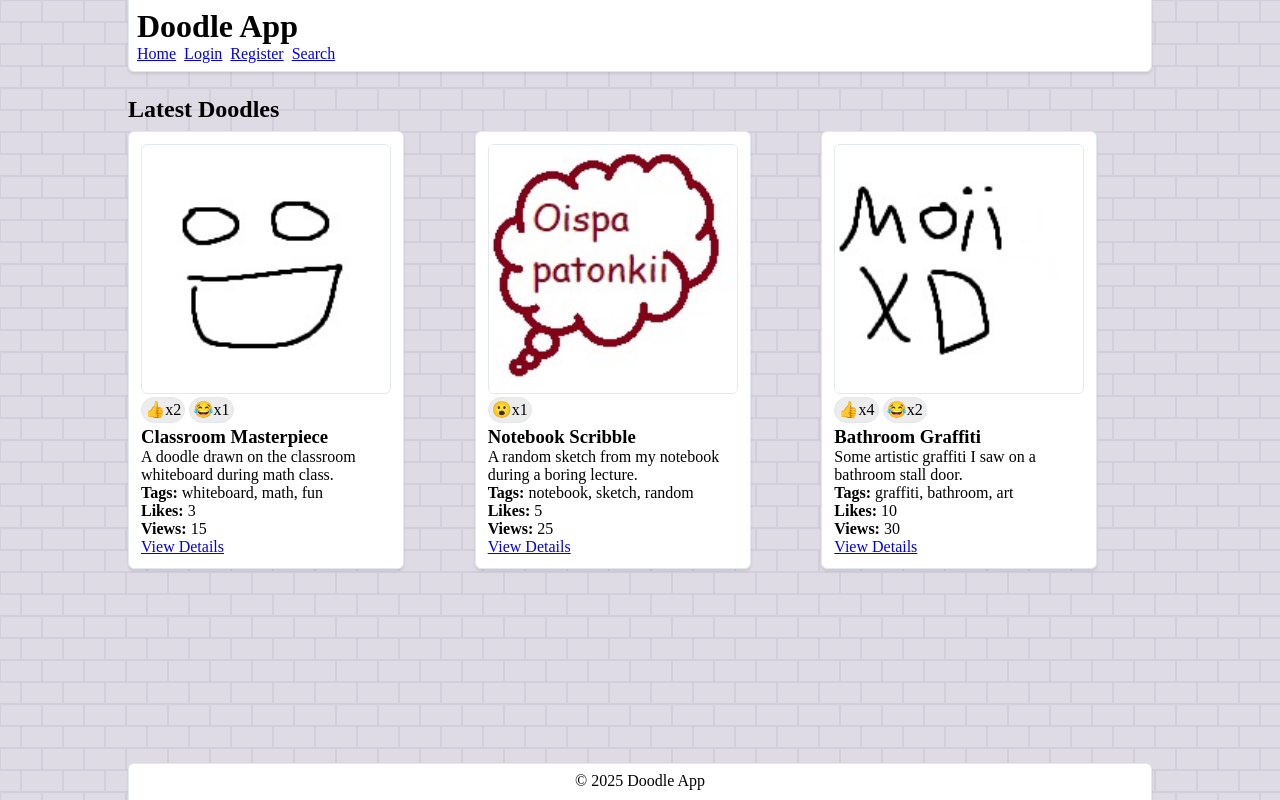
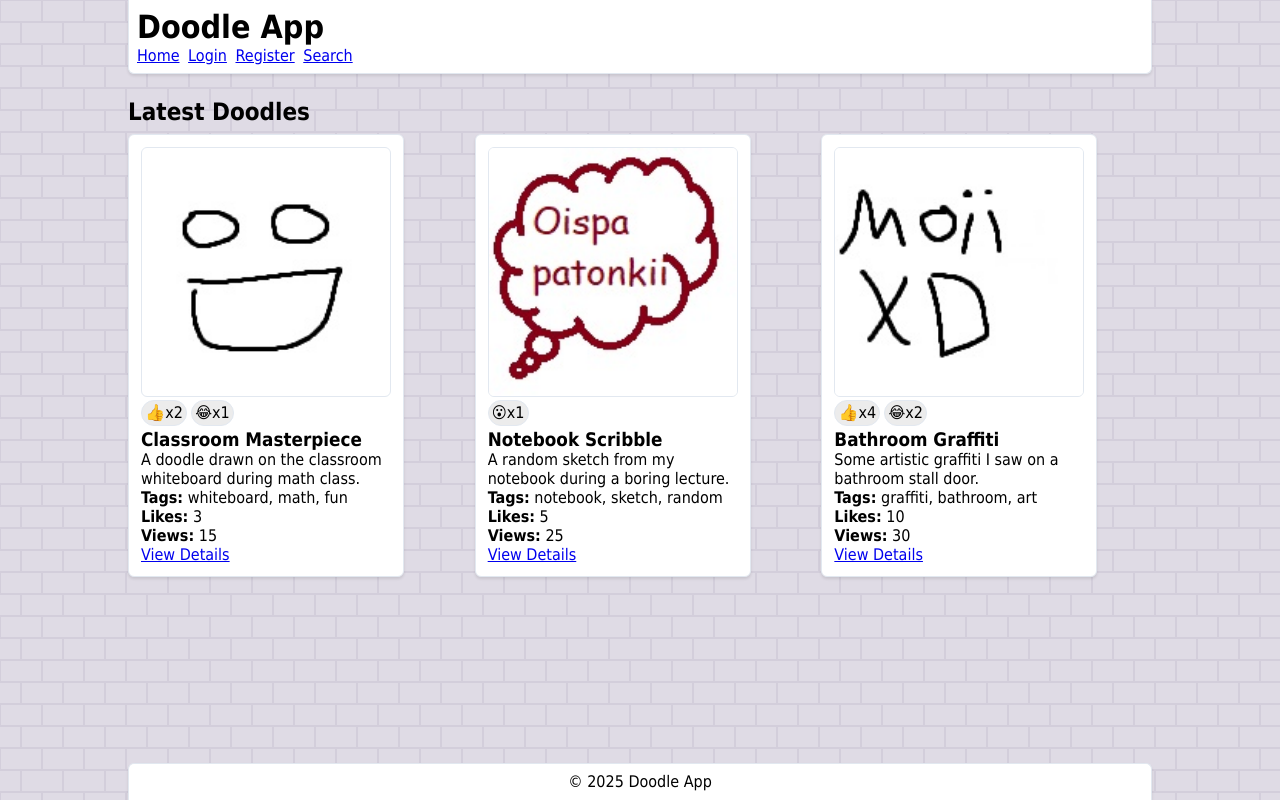
Before and after one commit to tomp2/tikawe-2025, a Flask app: page / in a window 1280 px wide. Run offline with Flask 3, Linux system fonts and the light colour scheme; data comes from the database, SQL or seed files in the repository; parts of the project's set-up code (start-up, migrations or seed data) failed here and were passed over.

Commit message:
feat: nicer font

```diff
--- a/static/index.css
+++ b/static/index.css
@@ -12,6 +12,7 @@
 
 
 body {
+    font-family: Tahoma, sans-serif;
     min-height: 100vh;
     margin: 0;
     display: flex;
```
